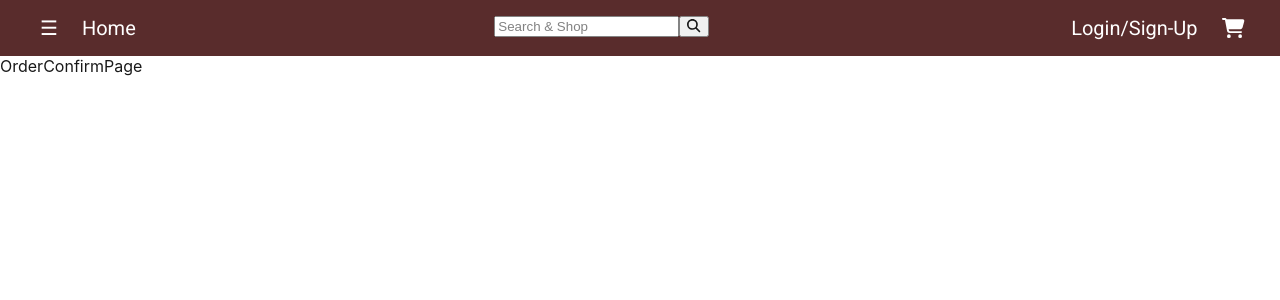
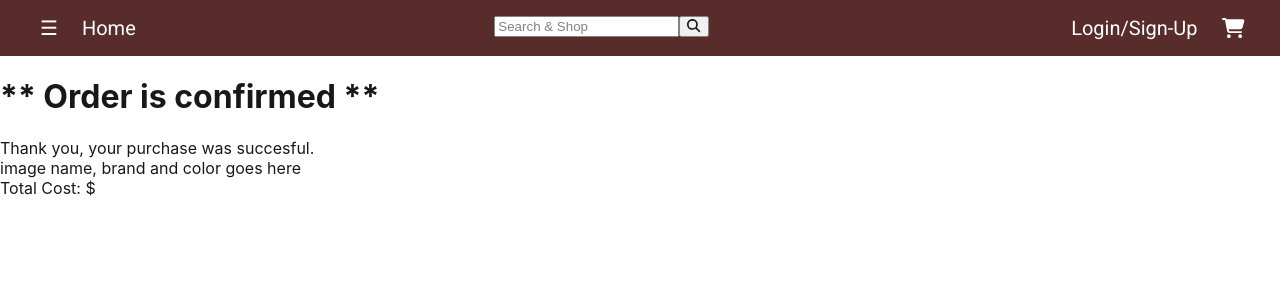
Before and after one commit to jrs-coding-school/jrs-watch-shop-react-app-2022-cohort-1-group-project, a React (Create React App) app: page /orderconfirm in a window 1280 px wide. Shown: the top 300 px of the page. Built offline with nearby package versions, Linux system fonts and the light colour scheme.

Commit message:
init order confirm component

```diff
--- a/src/components/OrderConfirmPage.js
+++ b/src/components/OrderConfirmPage.js
@@ -1,10 +1,17 @@
 import React from 'react'
+import './OrderConfirm.css'
 
 export default function OrderConfirmPage() {
+    return (
+        <div className="order-root">
+            <h1>
+                ** Order is confirmed **
+            </h1>
+            <div className="confirm-header">Thank you, your purchase was succesful. </div>
+            <div> image name, brand and color goes here</div>
 
-
-
-    return (
-        <div>OrderConfirmPage</div>
+            <div> Total Cost: $ { }</div>
+            <div className="item-root"></div>
+        </div>
     )
 }
```
Also changed, not shown: src/components/OrderConfirm.css (added).
